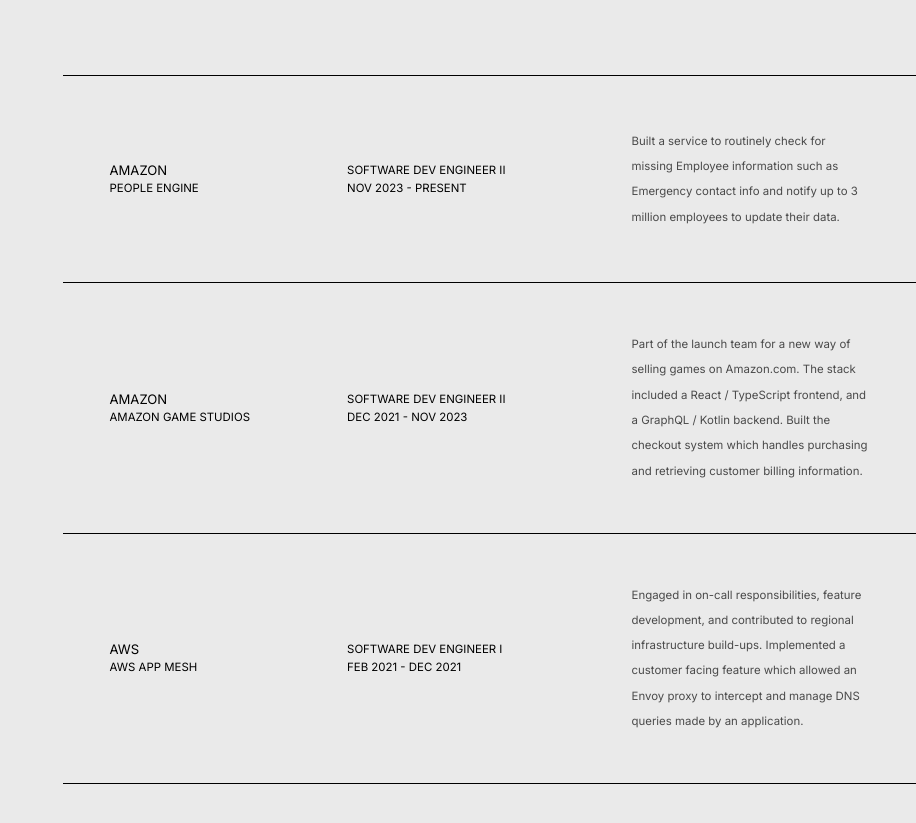
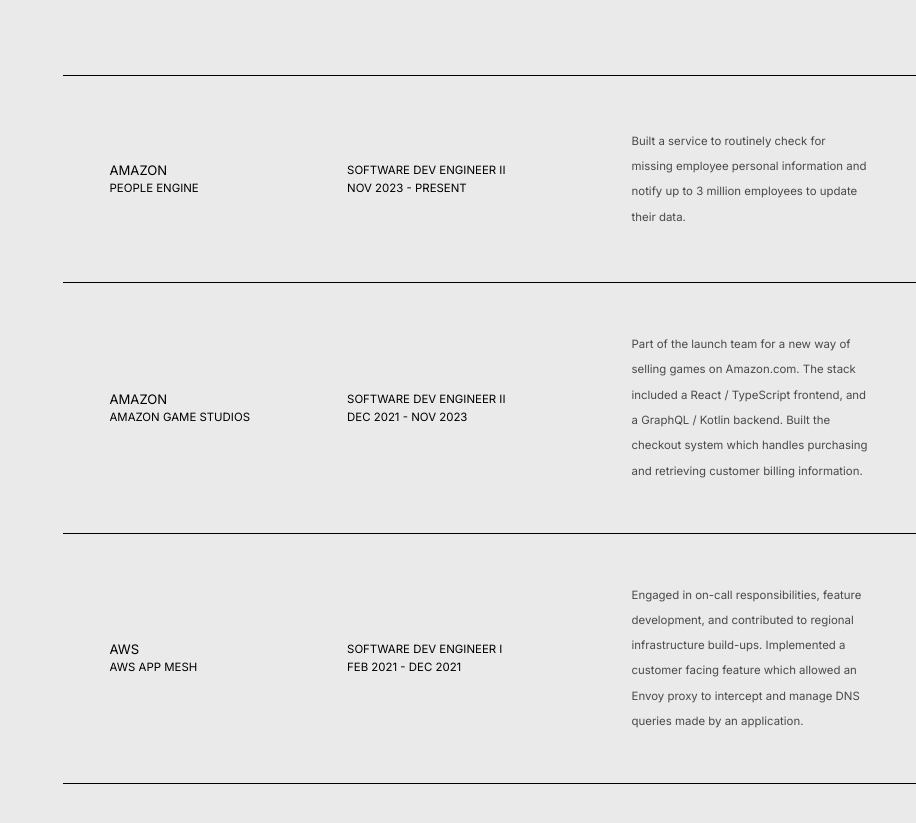
Before and after one commit to ashanpw/portfolio-2024, a React (Create React App) app: page / in a window 1280 px wide. Shown: the part 6040-6863 px from the top of the page, without its empty margins (364-1280 px from the left). Built offline with nearby package versions, Linux system fonts and the light colour scheme; a web font is replaced by a local one.

Commit message:
fix: update experience text

```diff
--- a/src/components/Molecules/Experience/Experience.text.ts
+++ b/src/components/Molecules/Experience/Experience.text.ts
@@ -11,7 +11,7 @@
       org: 'PEOPLE ENGINE',
       date: 'NOV 2023 - PRESENT',
       description:
-        'Built a service to routinely check for missing Employee information such as Emergency contact info and notify up to 3 million employees to update their data.',
+        'Built a service to routinely check for missing employee personal information and notify up to 3 million employees to update their data.',
       imgSrc: `${AssetBucketUrlPrefix}/experience-assets/atozProfilePage.webp`,
       imgAlt:
         "Image of an Amazon employee's profile page showing a red banner at the top to indicate that they are missing personal information",
```
